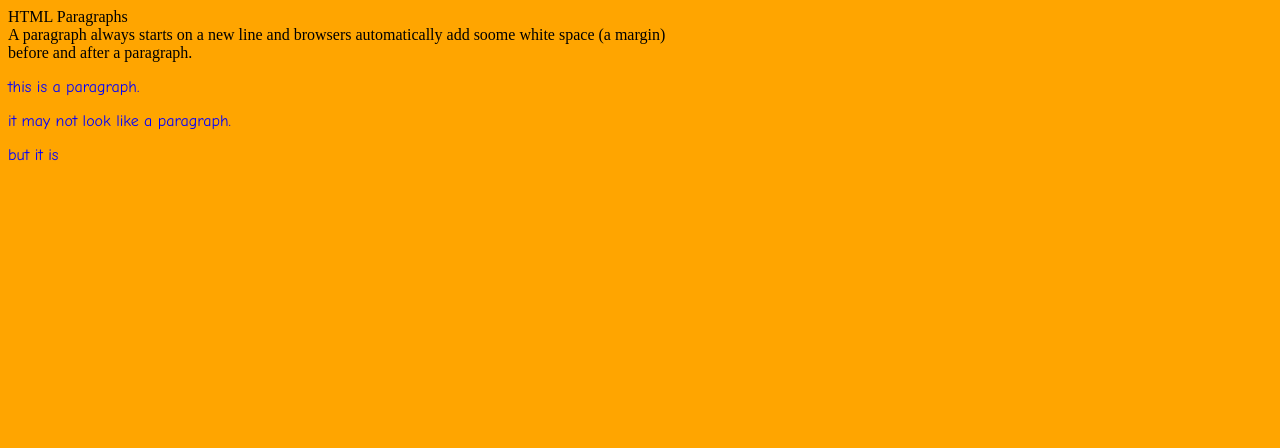
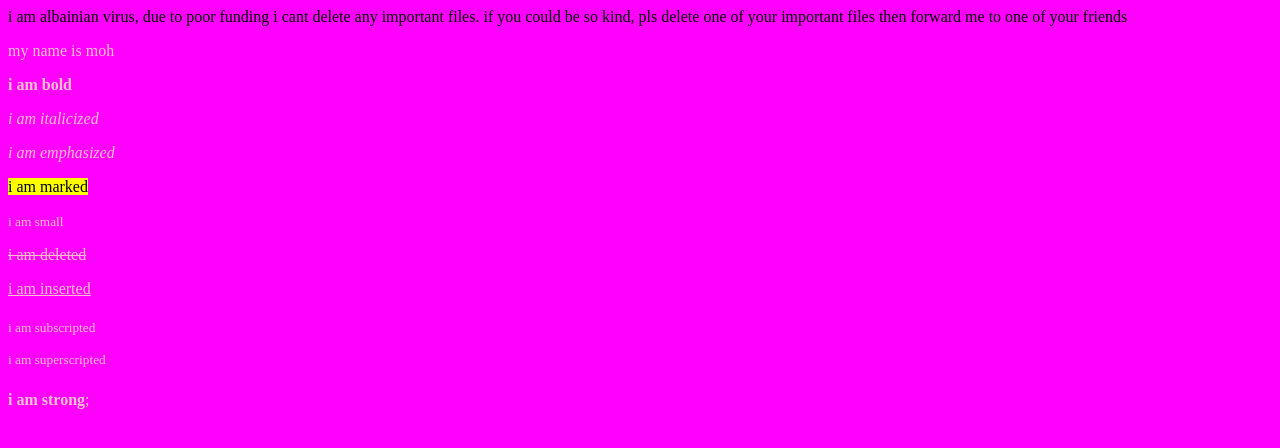
Before and after one commit to MOhammeds124/displayformats, a plain HTML site: page displayformats/public/index.html in a window 1280 px wide. Drawn offline with Linux system fonts and the light colour scheme.

Commit message:
Add files via upload

```diff
--- a/displayformats/public/customize.css
+++ b/displayformats/public/customize.css
@@ -1,9 +1,9 @@
 body
 {
-		background-color:orange;
+		background-color:magenta;
 }
 p
 {
-	color:#0000ff;
-	font-family: comic sans MS;
+	color:pink;
+	font-family: times new roman;
 }
--- a/displayformats/public/index.html
+++ b/displayformats/public/index.html
@@ -1,17 +1,31 @@
 <!DOCTYPE html>
 <html>
 	<head>
-		<title>headings and paragraphs</title>
+		<title>styles</title>
 		<link rel= "stylesheet" type= "text/css" href= "customize.css" media="screen"></link>
 	</head>
 	<body>
-	<!-- break points in html start a new line -->
-	HTML Paragraphs<br>
-	A paragraph always starts on a new line
-	and browsers automatically add soome white space (a margin)<br>
-	before and after a paragraph.
-	<p>this is a paragraph.</p>
-	<p>it may not look like a paragraph.</p>
-	<p>but it is</p>
+	<script type="text/javascript" src= "script.js" ></script>
+	<p>my name is moh</p>
+
+            <p><b>i am bold</b>
+
+            <p><i>i am italicized</i>
+
+            <p><em>i am emphasized</em>
+
+            <p><mark>i am marked</mark>
+
+            <p><small>i am small</small>
+
+            <p><del>i am deleted</del>
+
+            <p><ins>i am inserted</ins>
+
+            <p><sub>i am subscripted</sub>
+
+            <p><sup>i am superscripted</sup>
+
+            <p><strong>i am strong</strong>;
 	</body>
 </html>
--- /dev/null
+++ b/displayformats/public/script.js
@@ -0,0 +1,6 @@
+
+function newFunction()
+    {
+        return "i am albainian virus, due to poor funding i cant delete any important files. if you could be so kind, pls delete one of your important files then forward me to one of your friends"
+    }
+document.write(newFunction());
```
